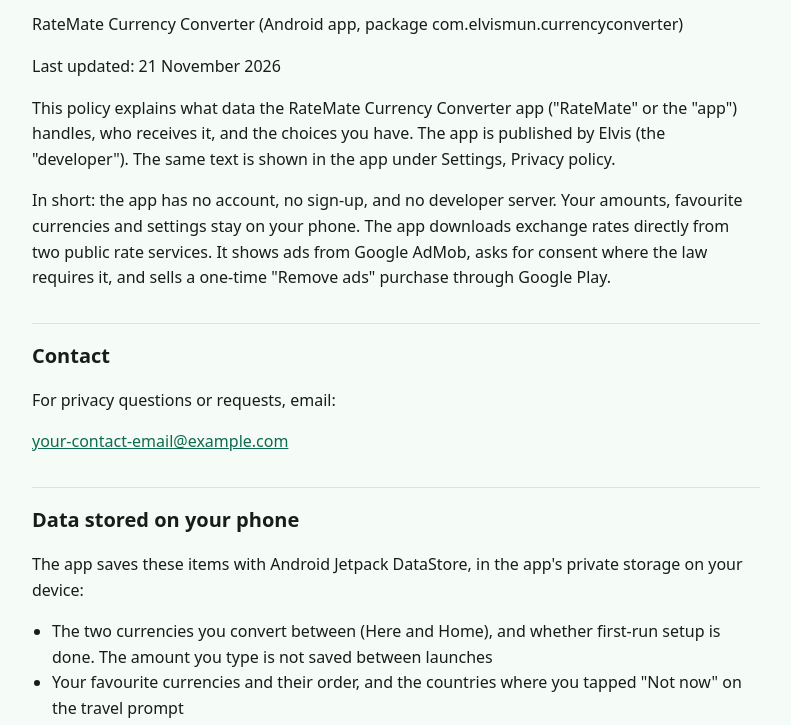
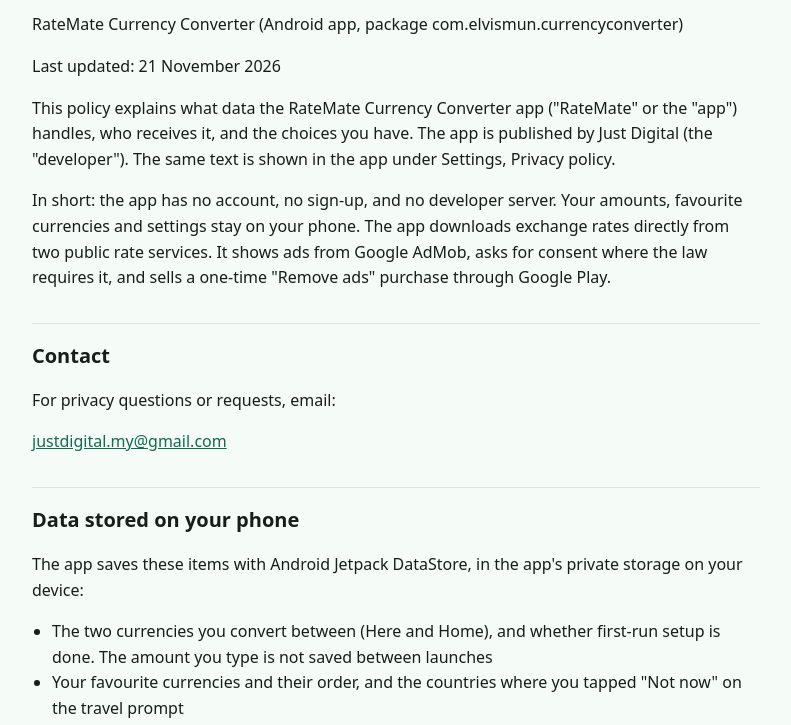
Before and after one commit to 3lvis777/ratemate, a plain HTML site: page privacy.html in a window 1280 px wide. Shown: the part 74-799 px from the top of the page, without its empty margins (244-1035 px from the left). Drawn offline with Linux system fonts and the light colour scheme.

Commit message:
Set contact email to justdigital.my@gmail.com and publisher to Just Digital

```diff
--- a/privacy.html
+++ b/privacy.html
@@ -27,11 +27,11 @@
 <h1>Privacy policy</h1>
 <p>RateMate Currency Converter (Android app, package com.elvismun.currencyconverter)</p>
 <p>Last updated: 21 November 2026</p>
-<p>This policy explains what data the RateMate Currency Converter app (&quot;RateMate&quot; or the &quot;app&quot;) handles, who receives it, and the choices you have. The app is published by Elvis (the &quot;developer&quot;). The same text is shown in the app under Settings, Privacy policy.</p>
+<p>This policy explains what data the RateMate Currency Converter app (&quot;RateMate&quot; or the &quot;app&quot;) handles, who receives it, and the choices you have. The app is published by Just Digital (the &quot;developer&quot;). The same text is shown in the app under Settings, Privacy policy.</p>
 <p>In short: the app has no account, no sign-up, and no developer server. Your amounts, favourite currencies and settings stay on your phone. The app downloads exchange rates directly from two public rate services. It shows ads from Google AdMob, asks for consent where the law requires it, and sells a one-time &quot;Remove ads&quot; purchase through Google Play.</p>
 <h2>Contact</h2>
 <p>For privacy questions or requests, email:</p>
-<p><a href="mailto:your-contact-email@example.com">your-contact-email@example.com</a></p>
+<p><a href="mailto:justdigital.my@gmail.com">justdigital.my@gmail.com</a></p>
 <h2>Data stored on your phone</h2>
 <p>The app saves these items with Android Jetpack DataStore, in the app&#x27;s private storage on your device:</p>
 <ul>
```
Also changed, not shown: index.html (+1 -1 lines), 1 other file.
